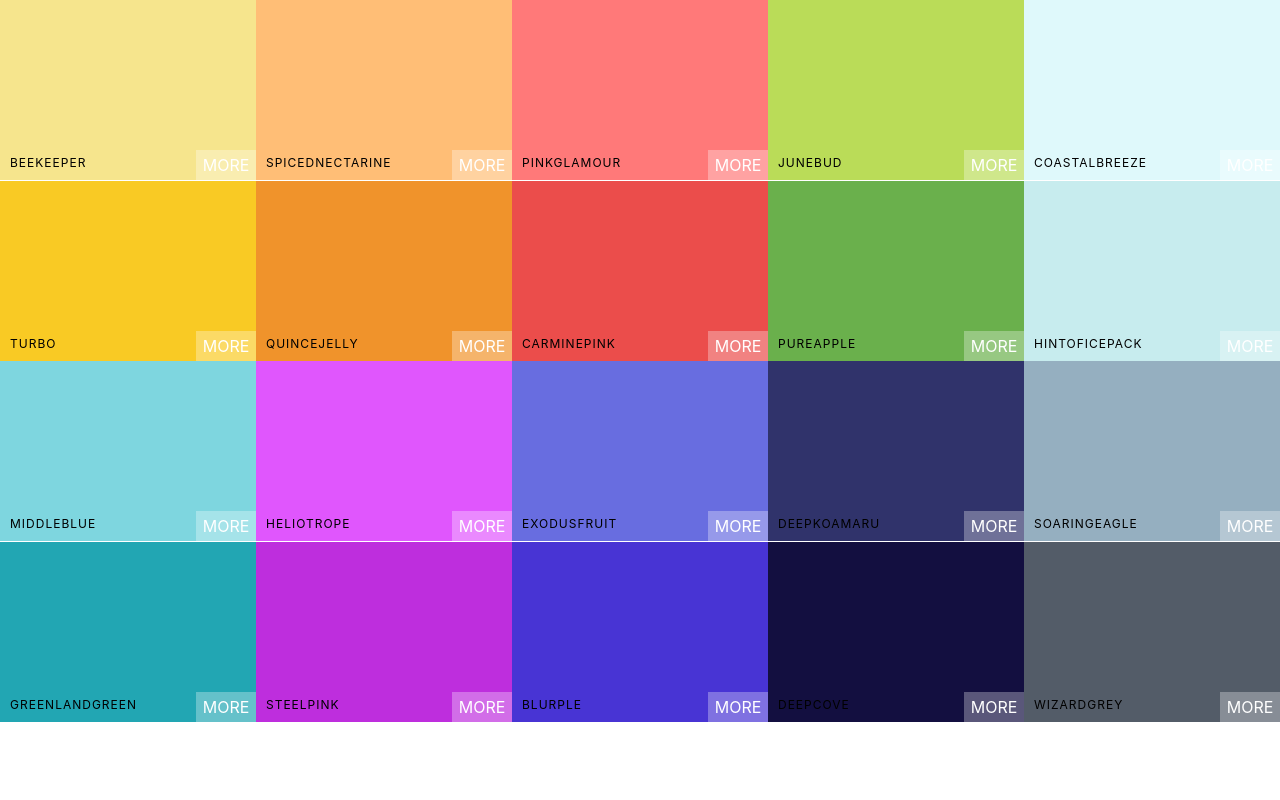
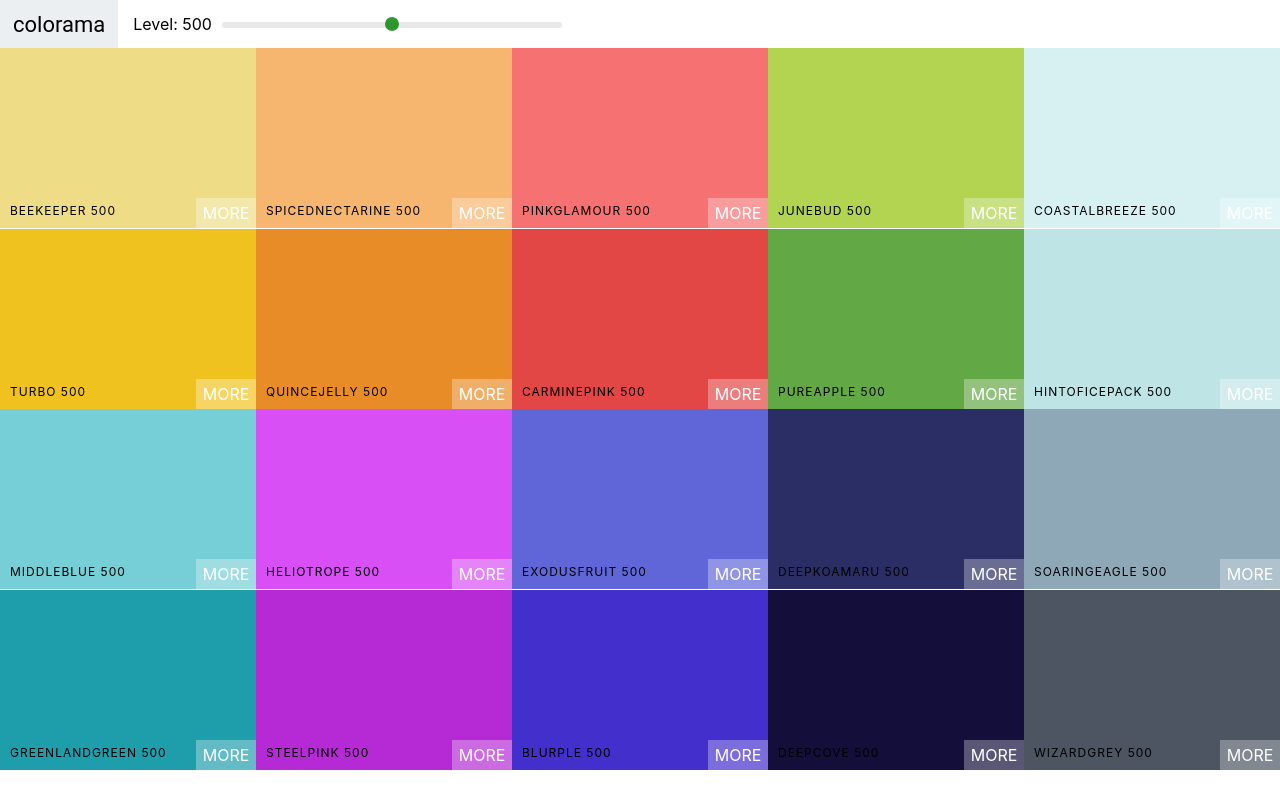
Before and after one commit to anirudh-31/colors-app, a React (Create React App) app: page / in a window 1280 px wide. Built offline with nearby package versions, Linux system fonts and the light colour scheme.

Commit message:
added NavBar and Slider functionality

```diff
--- a/package.json
+++ b/package.json
@@ -9,6 +9,8 @@
     "@testing-library/jest-dom": "^5.16.2",
     "@testing-library/react": "^12.1.4",
     "@testing-library/user-event": "^13.5.0",
+    "chroma-js": "^2.4.2",
+    "rc-slider": "^10.0.0-alpha.5",
     "react": "^17.0.2",
     "react-copy-to-clipboard": "^5.0.4",
     "react-dom": "^17.0.2",
--- a/public/index.html
+++ b/public/index.html
@@ -24,7 +24,7 @@
       work correctly both with client-side routing and a non-root public URL.
       Learn how to configure a non-root public URL by running `npm run build`.
     -->
-    <title>React App</title>
+    <title>Colorama</title>
   </head>
   <body>
     <noscript>You need to enable JavaScript to run this app.</noscript>
--- a/src/App.js
+++ b/src/App.js
@@ -1,12 +1,13 @@
 import React, { Component } from "react";
 import Palatte from "./Palatte";
 import seed from "./seed";
+import { generatePalette } from "./ColorHelper";
 
 class App extends Component {
   render() {
     return (
       <div>
-        <Palatte palatte={seed[4]} />
+        <Palatte palatte={generatePalette(seed[4])} />
       </div>
     );
   }
--- a/src/ColorBox.css
+++ b/src/ColorBox.css
@@ -96,7 +96,7 @@
 
 .copy-msg h1 {
   font-weight: 400;
-  text-shadow: 1px 2px black;
+  text-shadow: 1px 1px 2px black;
   background: rgba(255, 255, 255, 0.2);
   width: 100%;
   text-align: center;
--- /dev/null
+++ b/src/ColorHelper.js
@@ -0,0 +1,40 @@
+import chroma from "chroma-js";
+const levels = [50, 100, 200, 300, 400, 500, 600, 700, 800, 900];
+
+function generatePalette(currentPalette) {
+  let newPalatte = {
+    palatteName: currentPalette.paletteName,
+    id: currentPalette.id,
+    emoji: currentPalette.emoji,
+    colors: {},
+  };
+  for (let level of levels) {
+    newPalatte.colors[level] = [];
+  }
+  for (let color of currentPalette.colors) {
+    let scale = generateScale(color.color, 10).reverse();
+    for (let i in scale) {
+      newPalatte.colors[levels[i]].push({
+        name: `${color.name} ${levels[i]}`,
+        id: color.name.toLowerCase().replace(/ /g, "-"),
+        hex: scale[i],
+        rgb: chroma(scale[i]).css(),
+        rgba: chroma(scale[i])
+          .css()
+          .replace("rgb", "rgba")
+          .replace(")", ",1.0)"),
+      });
+    }
+  }
+  return newPalatte;
+}
+function getRange(hex) {
+  const end = `#fff`;
+  return [chroma(hex).darken(1.4).hex(), hex, end];
+}
+
+function generateScale(hex, number) {
+  return chroma.scale(getRange(hex)).mode("lab").colors(number);
+}
+
+export { generatePalette };
--- /dev/null
+++ b/src/NavBar.css
@@ -0,0 +1,50 @@
+.NavBar {
+  display: flex;
+  align-items: center;
+  justify-content: flex-start;
+
+  height: 6vh;
+}
+
+.logo {
+  margin-right: 15px;
+  padding: 0 13px;
+  font-size: 22px;
+  background-color: #eceff1;
+  font-family: "Roboto";
+  height: 100%;
+  text-align: center;
+  display: flex;
+  align-items: center;
+  text-transform: lowercase;
+}
+
+.logo > a {
+  text-decoration: none;
+  color: black;
+}
+
+.slider-content {
+  display: flex;
+  align-items: center;
+}
+
+.slider {
+  width: 340px;
+  margin: 0 10px;
+  display: inline-block;
+}
+
+.rc-slider-track {
+  background-color: transparent !important;
+}
+
+.rc-slider-rail {
+  height: 6px !important;
+}
+
+.rc-slider-handle {
+  background-color: green !important;
+  outline: none !important;
+  border: 2px solid green !important;
+}
--- /dev/null
+++ b/src/NavBar.js
@@ -0,0 +1,32 @@
+import React, { Component } from "react";
+import Slider from "rc-slider";
+import "rc-slider/assets/index.css";
+import "./NavBar.css";
+export default class NavBar extends Component {
+  constructor(props) {
+    super(props);
+  }
+  render() {
+    return (
+      <header className="NavBar">
+        <div className="logo">
+          <a href="/">Colorama</a>
+        </div>
+        <div className="slider-content">
+          <div className="level-indicator">
+            <p>Level: {this.props.level}</p>
+          </div>
+          <div className="slider">
+            <Slider
+              defaultValue={this.props.level}
+              min={100}
+              step={100}
+              max={900}
+              onAfterChange={this.props.changeLevel}
+            />
+          </div>
+        </div>
+      </header>
+    );
+  }
+}
--- a/src/Palatte.js
+++ b/src/Palatte.js
@@ -1,18 +1,32 @@
 import React, { Component } from "react";
 import ColorBox from "./ColorBox";
+
 import "./Palatte.css";
+
+import NavBar from "./NavBar";
+
 export default class Palatte extends Component {
   constructor(props) {
     super(props);
+    this.handleLevel = this.handleLevel.bind(this);
+    this.state = {
+      level: 500,
+    };
+  }
+  handleLevel(level) {
+    this.setState({
+      level: level,
+    });
   }
   render() {
     return (
       <div className="Palatte">
         {/* Navbar */}{" "}
+        <NavBar level={this.state.level} changeLevel={this.handleLevel} />
         <div className="Palatte-colors">
           {/* color boxes */}
-          {this.props.palatte.colors.map((color) => (
-            <ColorBox background={color.color} name={color.name} />
+          {this.props.palatte.colors[this.state.level].map((color) => (
+            <ColorBox background={color.hex} name={color.name} />
           ))}
         </div>
       </div>
```
Also changed, not shown: 1 other file (tests, documents, lock files or other folders).
